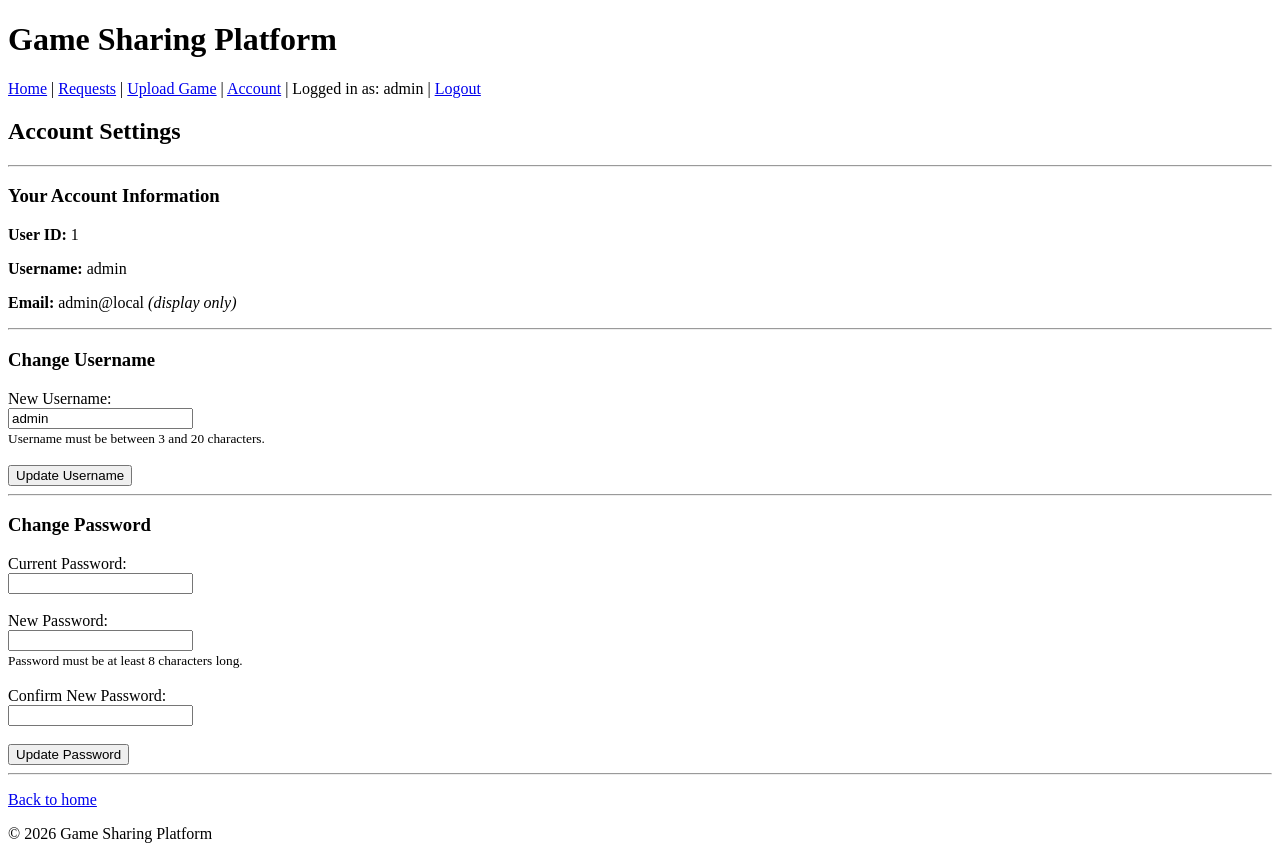
After one commit to Hii-Yaa/pyforge-mvp, a Flask app: page /account in a window 1280 px wide. The commit adds this page. Run offline with Flask 3, Linux system fonts and the light colour scheme; a user stored in the database is signed in; some libraries are stand-ins or nearby versions.

Commit message:
Add account settings page with username and password change
Features:
- Add "Account" link to navigation (logged-in users only)
- Create account settings page at /account showing user ID, username, and email
- Implement username change with validation (3-20 chars, no duplicates)
- Implement password change with current password verification (min 8 chars)
- Update comment display format to "username(id)" across all pages
- Maintain author highlighting (★) and gray background styling

```diff
--- a/app.py
+++ b/app.py
@@ -252,6 +252,79 @@ def logout():
     logout_user()
     flash('You have been logged out.', 'success')
     return redirect(url_for('index'))
+
+
+# ============================================================================
+# ACCOUNT SETTINGS ROUTES
+# ============================================================================
+
+@app.route('/account')
+@login_required
+def account():
+    """Account settings page - shows user profile and settings forms."""
+    return render_template('account.html', user=current_user)
+
+
+@app.route('/account/username', methods=['POST'])
+@login_required
+def change_username():
+    """Change username - authenticated users only."""
+    new_username = request.form.get('new_username', '').strip()
+
+    # Validation
+    errors = []
+    if not new_username:
+        errors.append('Username cannot be empty.')
+    elif len(new_username) < 3 or len(new_username) > 20:
+        errors.append('Username must be between 3 and 20 characters.')
+    else:
+        # Check for duplicate username (but allow current username)
+        existing_user = User.query.filter_by(username=new_username).first()
+        if existing_user and existing_user.id != current_user.id:
+            errors.append('Username already exists.')
+
+    if errors:
+        for error in errors:
+            flash(error, 'error')
+        return redirect(url_for('account'))
+
+    # Update username
+    old_username = current_user.username
+    current_user.username = new_username
+    db.session.commit()
+
+    flash(f'Username successfully changed from "{old_username}" to "{new_username}".', 'success')
+    return redirect(url_for('account'))
+
+
+@app.route('/account/password', methods=['POST'])
+@login_required
+def change_password():
+    """Change password - authenticated users only."""
+    current_password = request.form.get('current_password', '')
+    new_password = request.form.get('new_password', '')
+    confirm_password = request.form.get('confirm_password', '')
+
+    # Validation
+    errors = []
+    if not current_user.check_password(current_password):
+        errors.append('Current password is incorrect.')
+    if not new_password or len(new_password) < 8:
+        errors.append('New password must be at least 8 characters long.')
+    if new_password != confirm_password:
+        errors.append('New password and confirmation do not match.')
+
+    if errors:
+        for error in errors:
+            flash(error, 'error')
+        return redirect(url_for('account'))
+
+    # Update password
+    current_user.set_password(new_password)
+    db.session.commit()
+
+    flash('Password successfully changed.', 'success')
+    return redirect(url_for('account'))
 
 
 # ============================================================================
--- /dev/null
+++ b/templates/account.html
@@ -0,0 +1,49 @@
+{% extends "base.html" %}
+
+{% block title %}Account Settings - Game Sharing Platform{% endblock %}
+
+{% block content %}
+<h2>Account Settings</h2>
+
+<hr>
+
+<h3>Your Account Information</h3>
+<p><strong>User ID:</strong> {{ user.id }}</p>
+<p><strong>Username:</strong> {{ user.username }}</p>
+<p><strong>Email:</strong> {{ user.email }} <em>(display only)</em></p>
+
+<hr>
+
+<h3>Change Username</h3>
+<form method="POST" action="{{ url_for('change_username') }}">
+    <label for="new_username">New Username:</label><br>
+    <input type="text" id="new_username" name="new_username"
+           value="{{ user.username }}"
+           minlength="3" maxlength="20" required><br>
+    <small>Username must be between 3 and 20 characters.</small><br><br>
+    <button type="submit">Update Username</button>
+</form>
+
+<hr>
+
+<h3>Change Password</h3>
+<form method="POST" action="{{ url_for('change_password') }}">
+    <label for="current_password">Current Password:</label><br>
+    <input type="password" id="current_password" name="current_password" required><br><br>
+
+    <label for="new_password">New Password:</label><br>
+    <input type="password" id="new_password" name="new_password"
+           minlength="8" required><br>
+    <small>Password must be at least 8 characters long.</small><br><br>
+
+    <label for="confirm_password">Confirm New Password:</label><br>
+    <input type="password" id="confirm_password" name="confirm_password"
+           minlength="8" required><br><br>
+
+    <button type="submit">Update Password</button>
+</form>
+
+<hr>
+
+<p><a href="{{ url_for('index') }}">Back to home</a></p>
+{% endblock %}
--- a/templates/base.html
+++ b/templates/base.html
@@ -13,6 +13,7 @@
             <a href="{{ url_for('requests_board') }}">Requests</a> |
             {% if current_user.is_authenticated %}
                 <a href="{{ url_for('upload_game') }}">Upload Game</a> |
+                <a href="{{ url_for('account') }}">Account</a> |
                 <span>Logged in as: {{ current_user.username }}</span> |
                 <a href="{{ url_for('logout') }}">Logout</a>
             {% else %}
--- a/templates/game_detail.html
+++ b/templates/game_detail.html
@@ -85,7 +85,7 @@
             {% endif %}
             <strong {% if comment.user_id == game.uploader_id %}style="background-color: #d3d3d3; padding: 2px 5px; border-radius: 3px;"{% endif %}>
                 {% if comment.user_id %}
-                    {{ comment.author.username }}
+                    {{ comment.author.username }}({{ comment.author.id }})
                     {% if comment.user_id == game.uploader_id %}
                         ★
                     {% endif %}
--- a/templates/requests.html
+++ b/templates/requests.html
@@ -70,7 +70,7 @@
             {% endif %}
             <strong>
                 {% if comment.user_id %}
-                    {{ comment.author.username }}
+                    {{ comment.author.username }}({{ comment.author.id }})
                 {% else %}
                     {{ comment.guest_name }}
                 {% endif %}
```
